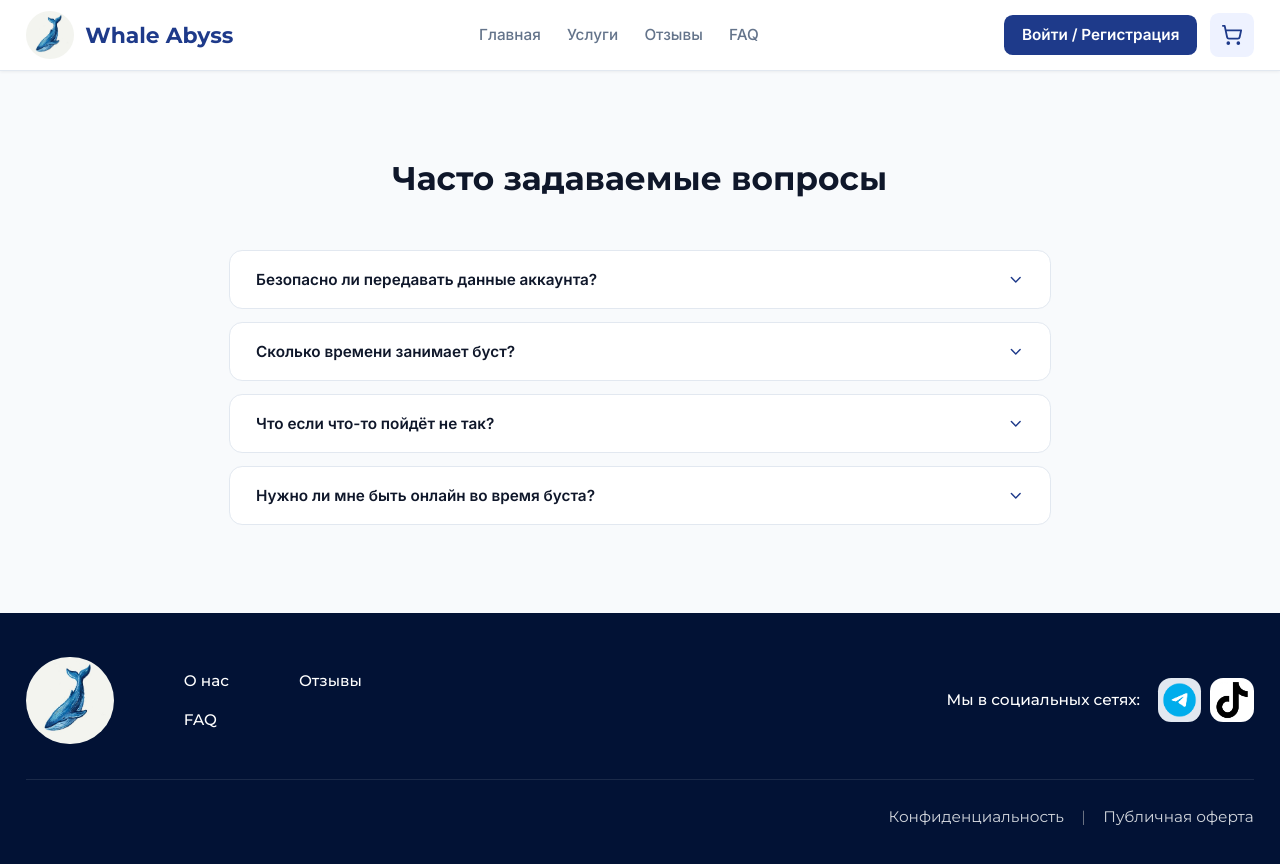
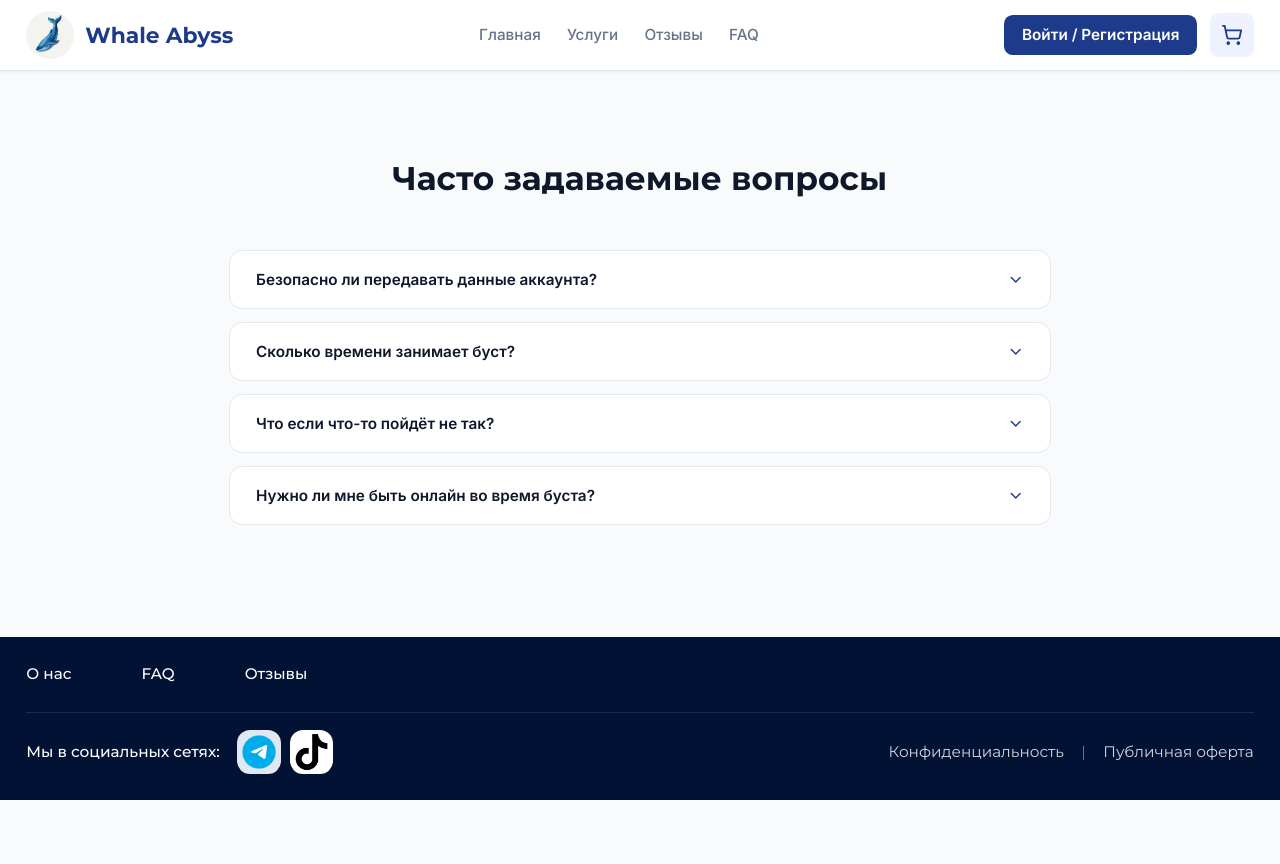
Before and after one commit to adilzhanY/whaleabyss, a Next.js app: page /faq in a window 1280 px wide. Shown: the top 864 px of the page. After the commit the page ends 800 px from the top, so only its background shows below. Built offline with nearby package versions, Linux system fonts and the light colour scheme.

Commit message:
change footer, remove text from services' images on the home page

```diff
--- a/app/page.tsx
+++ b/app/page.tsx
@@ -104,8 +104,7 @@ export default function Home() {
               color: "#ffffff",
             }}
           >
-            Профессиональный{" "}
-            <span style={{ color: "#1e3a8a" }}>буст аккаунтов</span>{" "}
+            Профессиональный буст аккаунтов
             Genshin Impact
           </h1>
           <p
@@ -128,7 +127,7 @@ export default function Home() {
             <div className="flex items-center gap-6 text-xs font-medium" style={{ color: "#cbd5e1" }}>
               <span className="flex items-center gap-1.5">
                 <span className="h-2 w-2 rounded-full bg-green-400" />
-                3 000+ заказов
+                500+ заказов
               </span>
               <span className="flex items-center gap-1.5">
                 <span className="h-2 w-2 rounded-full bg-green-400" />
--- a/components/Footer.tsx
+++ b/components/Footer.tsx
@@ -3,41 +3,32 @@ import Image from "next/image";
 
 export default function Footer() {
   return (
-    <footer className="w-full text-white py-10 px-4 sm:px-6" style={{ backgroundColor: "#021235", fontFamily: "var(--font-montserrat), Montserrat, sans-serif" }}>
-      <div className="mx-auto flex flex-col md:flex-row justify-between items-start md:items-center max-w-[75rem] mb-8 gap-8">
+    <footer className="w-full text-white py-6 px-4 sm:px-6" style={{ backgroundColor: "#021235", fontFamily: "var(--font-montserrat), Montserrat, sans-serif" }}>
+      <div className="mx-auto flex flex-col md:flex-row justify-between items-start md:items-center max-w-[75rem] mb-6 gap-6">
 
-        {/* Left Side: Logo and Links */}
-        <div className="flex flex-col sm:flex-row items-start sm:items-center gap-8 lg:gap-16">
-          <Link href="/" className="flex items-center">
-            <Image src="/icons/whale_abyss_logo.jpg" alt="Whale Abyss" width={80} height={80} className="w-16 h-16 sm:w-20 sm:h-20 rounded-full object-cover" />
-          </Link>
+        {/* Top Side: Links */}
+        <div className="flex gap-8 sm:gap-16 text-sm font-medium w-full">
+          <Link href="/about" className="transition-colors hover:text-blue-400">О нас</Link>
+          <Link href="/faq" className="transition-colors hover:text-blue-400">FAQ</Link>
+          <Link href="/reviews" className="transition-colors hover:text-blue-400">Отзывы</Link>
+        </div>
+      </div>
 
-          <div className="flex gap-16 text-sm font-medium">
-            <div className="flex flex-col gap-4">
-              <Link href="/about" className="transition-colors hover:text-blue-400">О нас</Link>
-              <Link href="/faq" className="transition-colors hover:text-blue-400">FAQ</Link>
-            </div>
-            <div className="flex flex-col gap-4">
-              <Link href="/reviews" className="transition-colors hover:text-blue-400">Отзывы</Link>
-            </div>
-          </div>
-        </div>
-
-        {/* Right Side: Social Media */}
-        <div className="flex flex-col sm:flex-row items-start sm:items-center gap-4 text-sm font-medium">
+      <div className="mx-auto flex flex-col sm:flex-row justify-between items-start sm:items-center max-w-[75rem] border-t border-white/10 pt-4 text-sm text-gray-300 gap-4">
+        {/* Left Side: Social Media */}
+        <div className="flex items-center gap-4 text-sm font-medium text-white">
           <span>Мы в социальных сетях:</span>
           <div className="flex items-center gap-2">
-            <a href="https://t.me/whaleabyss" target="_blank" rel="noopener noreferrer" className="flex items-center justify-center w-10 h-10 bg-[#E2E8F0] rounded-xl hover:bg-white transition-colors overflow-hidden">
+            <a href="https://t.me/whaleabyss" target="_blank" rel="noopener noreferrer" className="flex items-center justify-center w-8 h-8 sm:w-10 sm:h-10 bg-[#E2E8F0] rounded-xl hover:bg-white transition-colors overflow-hidden">
               <Image src="/icons/tg_logo.png" alt="Telegram" width={40} height={40} className="w-full h-full object-cover" />
             </a>
-            <a href="https://www.tiktok.com/@whaleabyss" target="_blank" rel="noopener noreferrer" className="flex items-center justify-center w-10 h-10 bg-[#E2E8F0] rounded-xl hover:bg-white transition-colors overflow-hidden">
+            <a href="https://www.tiktok.com/@whaleabyss" target="_blank" rel="noopener noreferrer" className="flex items-center justify-center w-8 h-8 sm:w-10 sm:h-10 bg-[#E2E8F0] rounded-xl hover:bg-white transition-colors overflow-hidden">
               <Image src="/icons/tiktok_logo.jpg" alt="TikTok" width={40} height={40} className="w-full h-full object-cover" />
             </a>
           </div>
         </div>
-      </div>
 
-      <div className="mx-auto flex justify-end max-w-[75rem] border-t border-white/10 pt-6 text-sm text-gray-300">
+        {/* Right Side: Legal Links */}
         <div className="flex flex-wrap items-center gap-4 text-xs sm:text-sm">
           <Link href="/privacy" className="hover:text-white transition-colors">Конфиденциальность</Link>
           <span className="text-gray-500">|</span>
--- a/components/ServiceCard.tsx
+++ b/components/ServiceCard.tsx
@@ -51,20 +51,9 @@ export default function ServiceCard({ item }: ServiceCardProps) {
           boxShadow: "inset 0 0 0 1000px rgba(0,0,0,0.2)"
         }}
       >
-        <span
-          className="text-white text-center z-10"
-          style={{
-            fontFamily: "var(--font-montserrat), Montserrat, sans-serif",
-            fontWeight: 900,
-            fontSize: item.isWide ? "1.75rem" : "1.375rem",
-            letterSpacing: "0.05em",
-            textShadow: "2px 2px 0 rgba(0,0,0,0.5), -1px -1px 0 rgba(0,0,0,0.5), 1px -1px 0 rgba(0,0,0,0.5), -1px 1px 0 rgba(0,0,0,0.5), 1px 1px 0 rgba(0,0,0,0.5)",
-            padding: "0 10px"
-          }}
-        >
-          {item.title}
-        </span>
-      </div>      {/* Subtitle */}
+      </div>
+
+      {/* Subtitle */}
       <div className="flex-1 mb-4">
         <p className="text-sm font-medium" style={{ color: "#334155" }}>
           {item.subtitle}
```
